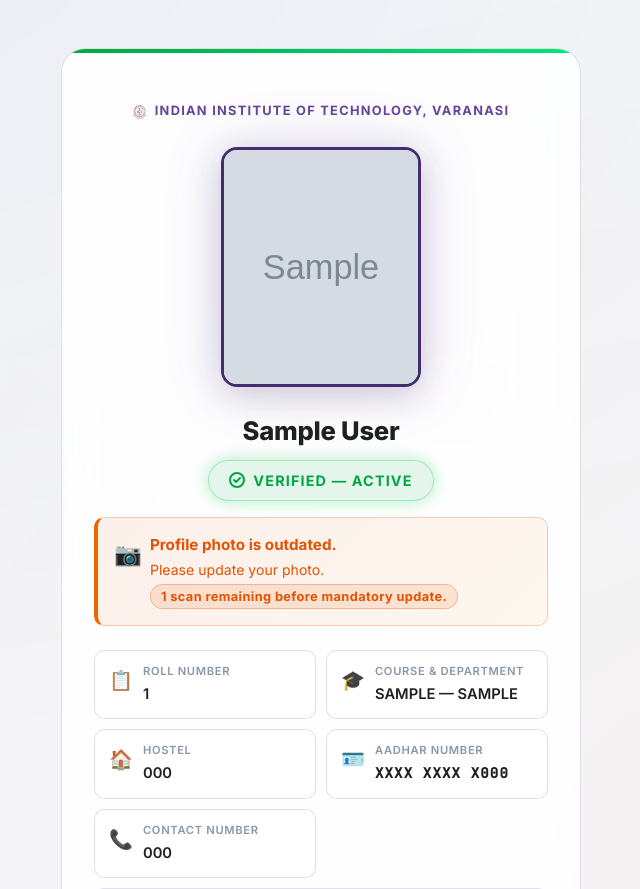
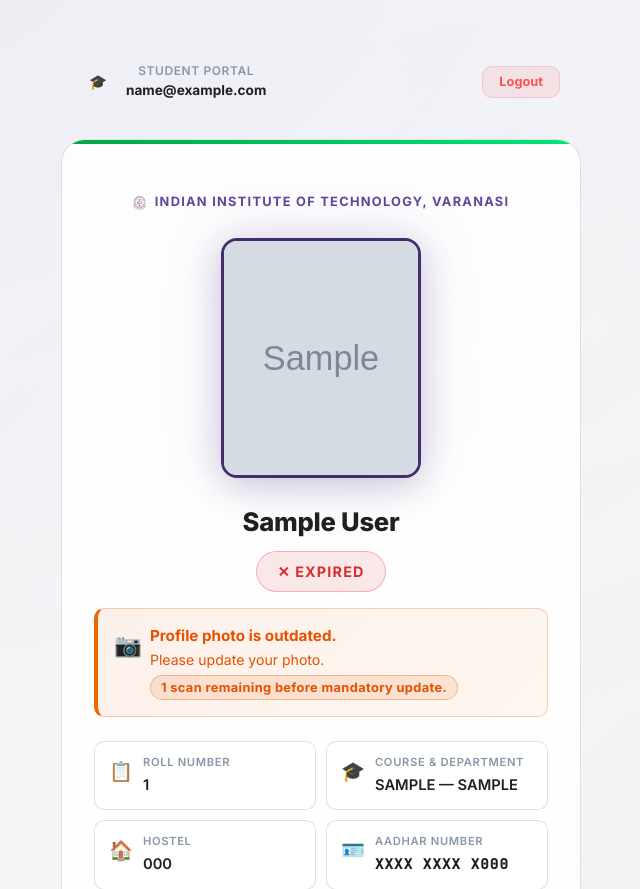
Before and after one commit to Angry-panda-Abhi/IIT-BHU-digital-id-project, a Flask app: page /recovery/profile in a window 1280 px wide. Shown: the part 61-950 px from the top of the page, without its empty margins (319-959 px from the left). Run offline with Flask 3, Linux system fonts and the light colour scheme; a user stored in the database is signed in; tables that the repository leaves empty hold one stand-in row (values such as "Sample post"); grey boxes marked "Sample" are stand-in pictures.

Commit message:
Final Polish: Enable profile updates in student dashboard and add logout functionality

```diff
--- a/routes/recovery.py
+++ b/routes/recovery.py
@@ -79,17 +79,27 @@ def profile():
         session.pop("student_id", None)
         return redirect(url_for("recovery.portal"))
 
+    from services.token_service import get_active_token
+    token_obj = get_active_token(user.id)
+
+    # Check for pending update requests
+    from models import UpdateRequest
+    pending_photo = UpdateRequest.query.filter_by(user_id=user.id, request_type='photo', status='pending').first()
+    pending_hostel = UpdateRequest.query.filter_by(user_id=user.id, request_type='hostel', status='pending').first()
+
     # Reuse the same ID verification template but pass a flag indicating it's a profile view
     return render_template(
         "verify/result.html",
         user=user,
-        status="active",
+        status=user.effective_status,
         blocked=False,
         anomaly=None,
-        photo_scans_remaining=getattr(user, "photo_warning_scans", 0),  # Example, adjust if needed
+        token=token_obj.token if token_obj else None,
+        sig=token_obj.hmac_signature if token_obj else None,
+        photo_scans_remaining=getattr(user, "photo_warning_scans", 0),
         college=current_app.config["COLLEGE_NAME"],
-        pending_photo=None, # Update Requests could be shown here if needed
-        pending_hostel=None,
+        pending_photo=pending_photo,
+        pending_hostel=pending_hostel,
         is_profile_preview=True
     )
 
--- a/templates/verify/result.html
+++ b/templates/verify/result.html
@@ -4,6 +4,19 @@
 
 {% block content %}
 <div class="verify-container fade-in">
+    {% if is_profile_preview %}
+    <div style="display: flex; justify-content: space-between; align-items: center; margin-bottom: var(--sp-lg); background: rgba(255,255,255,0.03); padding: 12px 20px; border-radius: var(--radius-lg); border: 1px solid rgba(255,255,255,0.05);">
+        <div style="display: flex; align-items: center; gap: 12px;">
+            <div style="width: 32px; height: 32px; background: var(--primary); border-radius: 50%; display: flex; align-items: center; justify-content: center; font-size: 0.9rem;">🎓</div>
+            <div>
+                <div style="font-size: 0.75rem; color: var(--text-muted); font-weight: 600; text-transform: uppercase; letter-spacing: 0.05em;">Student Portal</div>
+                <div style="font-size: 0.85rem; font-weight: 700;">{{ user.email }}</div>
+            </div>
+        </div>
+        <a href="{{ url_for('recovery.logout') }}" class="btn btn-sm" style="background: rgba(255,82,82,0.1); color: #ff5252; border: 1px solid rgba(255,82,82,0.2); font-weight: 700; padding: 6px 16px;">Logout</a>
+    </div>
+    {% endif %}
+
     <div class="verify-card {% if blocked %}status-{{ status }}{% else %}status-active{% endif %}">
 
         <!-- College Branding -->
```
